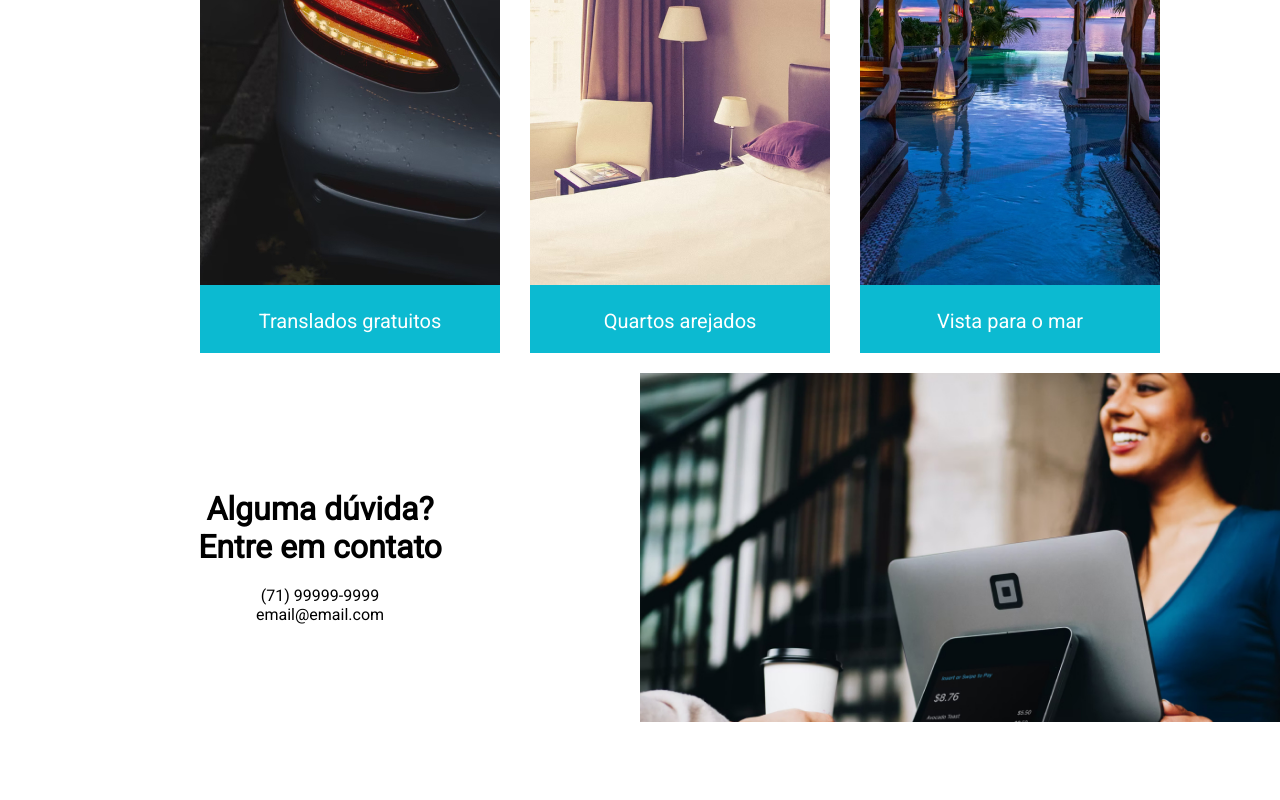
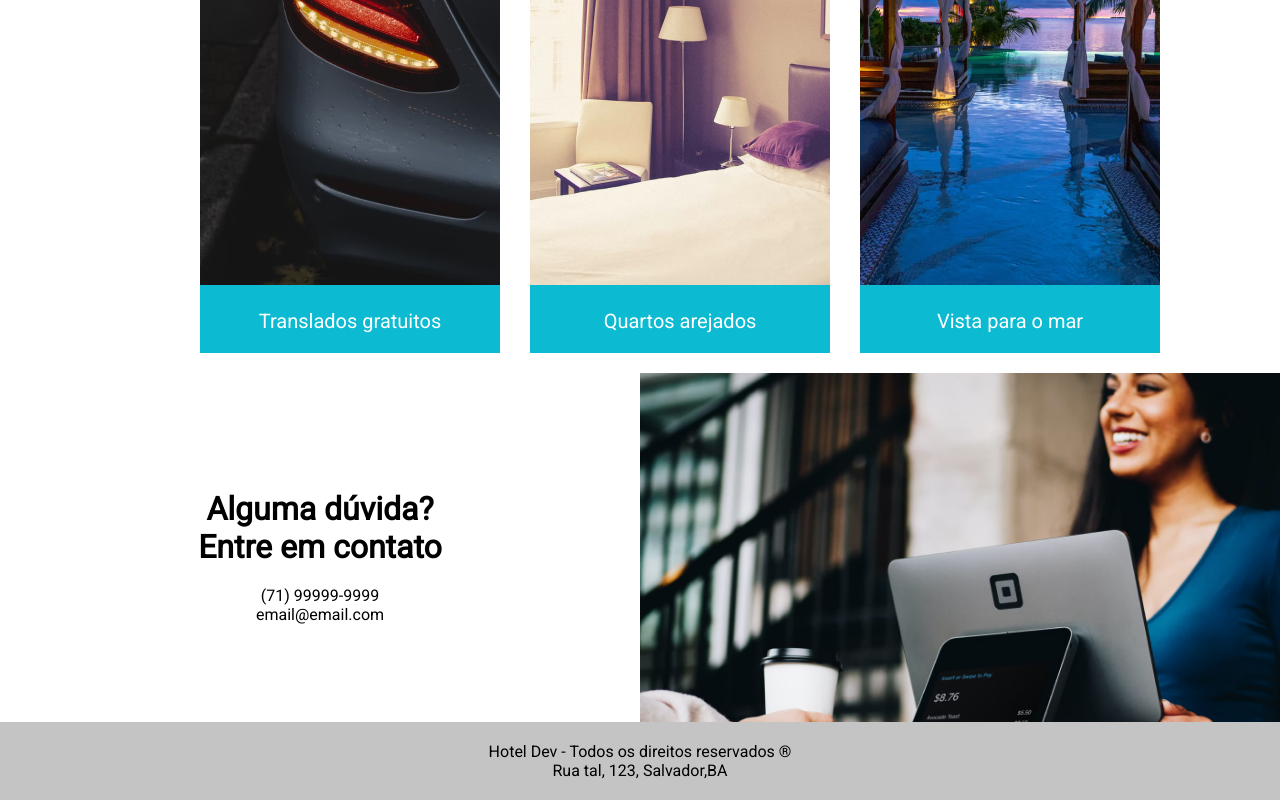
Before and after one commit to Heber-Reis/HotelDev-React, a Next.js app: page / in a window 1280 px wide. Shown: the part 1058-1858 px from the top of the page. Before the commit the page ends 1780 px from the top, so only its background shows below. Built offline with nearby package versions, Linux system fonts and the light colour scheme.

Commit message:
criado footer

```diff
--- a/pages/index.jsx
+++ b/pages/index.jsx
@@ -1,4 +1,5 @@
 import Contact from "../src/components/Contact/Contact";
+import Footer from "../src/components/Footer/Footer";
 import Header from "../src/components/Header/Header";
 import MainInfo from "../src/components/MainInfo/MainInfo";
 
@@ -8,6 +9,7 @@ function HomePage () {
       <Header/>
       <MainInfo/>
       <Contact/>
+      <Footer/>
     </div>
   )
 }
--- /dev/null
+++ b/src/components/Footer/Footer.jsx
@@ -0,0 +1,12 @@
+import styles from "./Footer.module.css";
+
+function Footer () {
+  return(
+    <div className={styles.Footer}>
+      <p>Hotel Dev - Todos os direitos reservados ®</p>
+      <p>Rua tal, 123, Salvador,BA</p>
+    </div>
+  )
+}
+
+export default Footer;
--- /dev/null
+++ b/src/components/Footer/Footer.module.css
@@ -0,0 +1,5 @@
+.Footer{
+  background-color: #c4c4c4;
+  text-align: center;
+  padding: 20px;
+}
```
Also changed, not shown: src/components/Footer/Contact.jsx (deleted), src/components/Footer/Contact.module.css (deleted).
